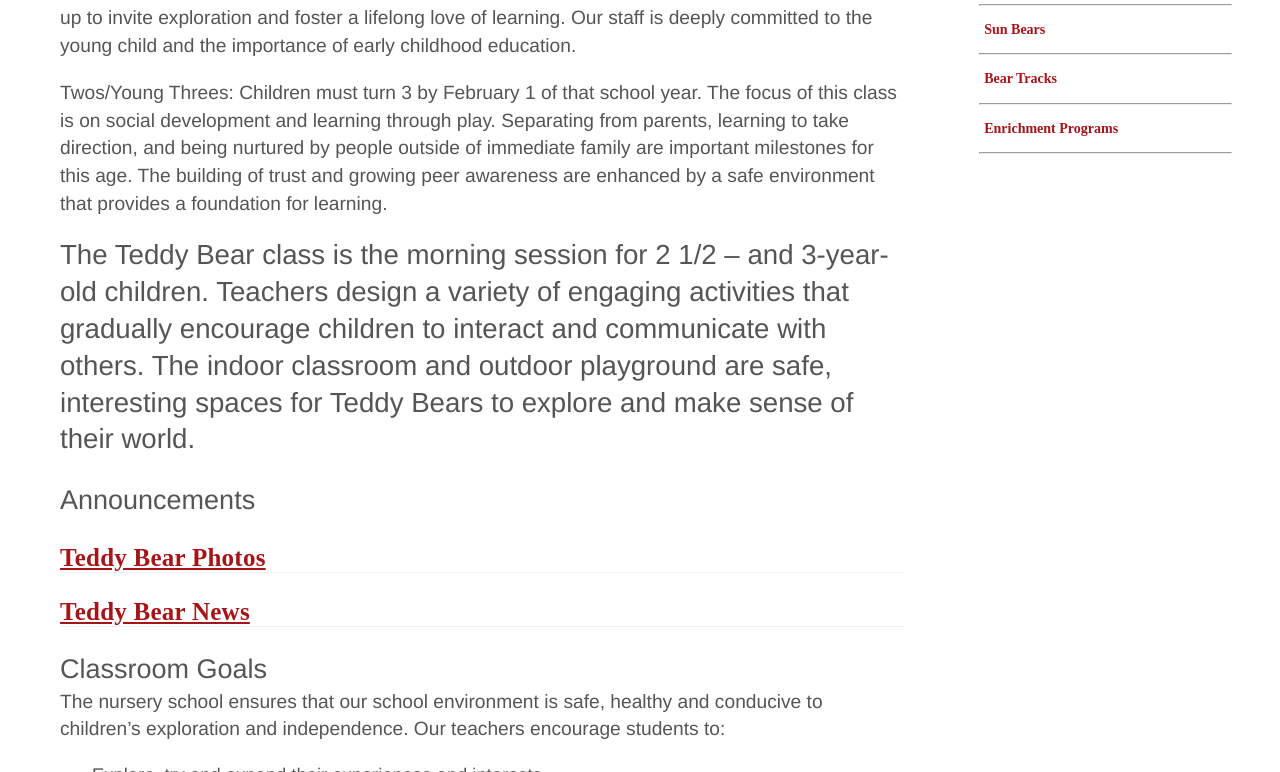
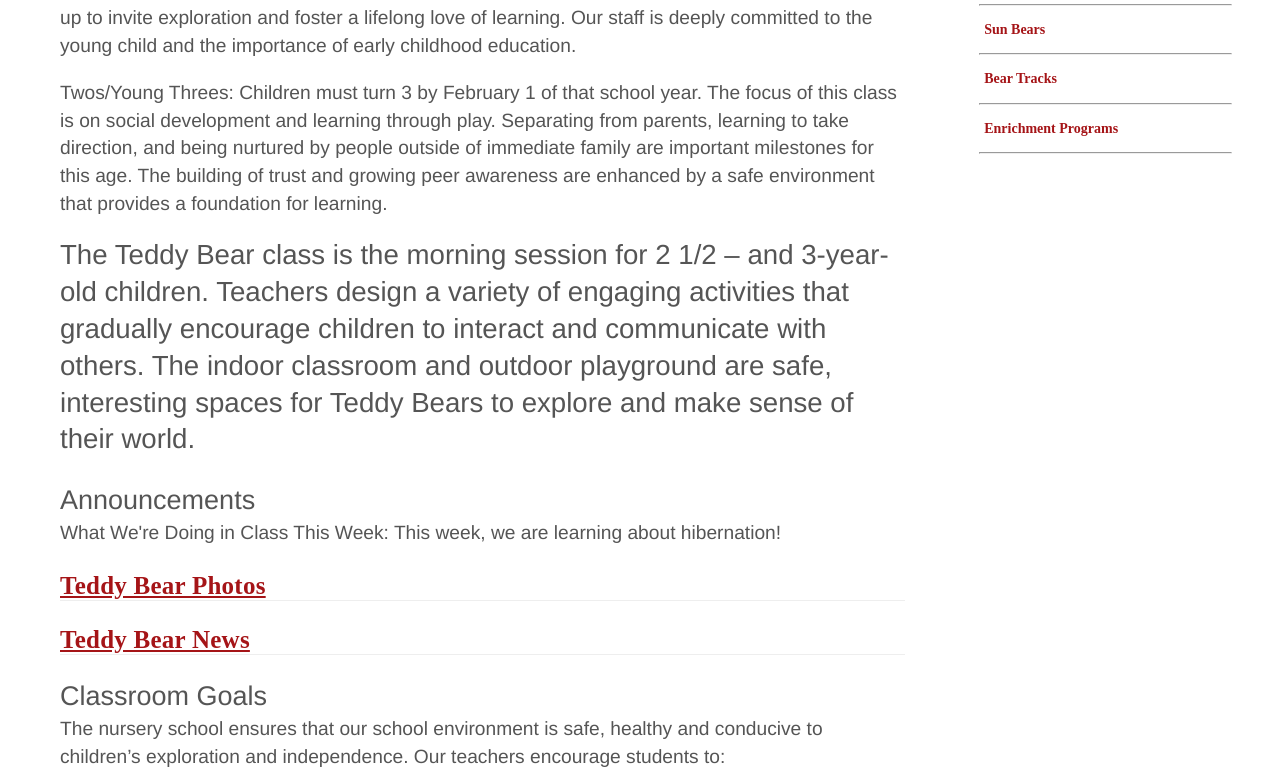
Before and after one commit to cse256-sp2021/information-foraging-mkesani, a website: page files/teddy_bears.html in a window 1280 px wide. Shown: the part 328-1100 px from the top of the page. Drawn offline with nearby package versions, Linux system fonts and the light colour scheme; files that its build step writes are made by us from their sources; files whose address does not match are found by name.

Commit message:
Update teddy_bears.html

```diff
--- a/files/teddy_bears.html
+++ b/files/teddy_bears.html
@@ -155,6 +155,9 @@
         spaces for Teddy Bears to explore and make sense of their world.
       </h2>
       <h3>Announcements</h3>
+      <div id="what-we-doing">
+        <p>What We're Doing in Class This Week: This week, we are learning about hibernation! </p>
+      </div>
       <div class="announcements">
         <h4>
           <a href="files/teddy_bear_photos.html" rel="bookmark">Teddy Bear Photos</a>
```
